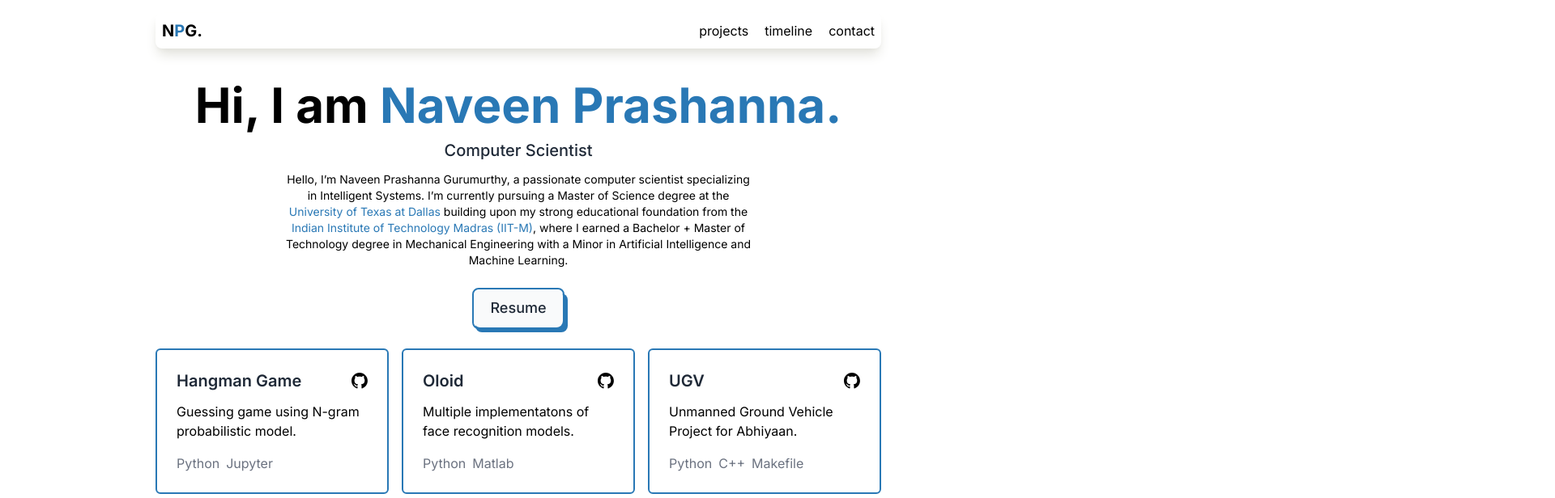
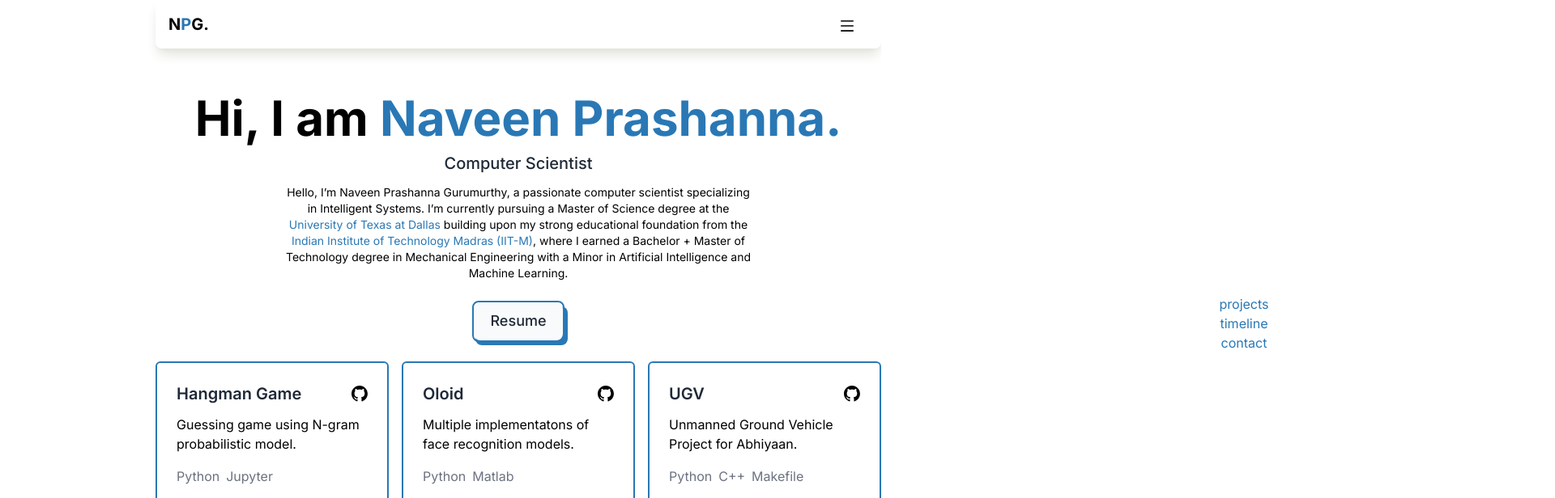
Before and after one commit to qberg/portfolios, a React (Vite) app in the folder minimal-portfolio/: page / in a window 1280 px wide. Shown: the top 616 px of the page at 81% size, 1920 px wide, since content can reach past the window. Built offline with nearby package versions, Linux system fonts and the light colour scheme.

Commit message:
added mobile nav

```diff
--- a/minimal-portfolio/src/components/Header.jsx
+++ b/minimal-portfolio/src/components/Header.jsx
@@ -3,13 +3,13 @@
 
 const Header = () => {
   return (
-    <header className="sticky top-4 bg-white grid grid-flow-col z-[20] w-full items-center justify-between shadow-lg shadow-rust p-2 rounded-lg">
-      <a href="/">
-        <h1 className="font-bold text-xl">
-          N<span className="text-the-blue">P</span>G.
-        </h1>
-      </a>
-      <div className="grid grid-flow-col items-center gap-x-8">
+    <header className="sticky left-0 top-0 w-full ease-in duration-300 z-10">
+      <div className="sticky bg-white p-4 max-w-[1240px] m-auto flex items-center justify-between shadow-lg shadow-rust p-2 rounded-lg backdrop-filter backdrop-blur-lg bg-opacity-60">
+        <a href="/">
+          <h1 className="font-bold text-xl">
+            N<span className="text-the-blue">P</span>G.
+          </h1>
+        </a>
         <Navigation />
       </div>
     </header>
--- a/minimal-portfolio/src/components/Navigation.jsx
+++ b/minimal-portfolio/src/components/Navigation.jsx
@@ -1,12 +1,36 @@
-import React from "react";
+import React, { useState } from "react";
+import { AiOutlineMenu, AiOutlineClose } from "react-icons/ai";
 
 const Navigation = () => {
+  const [nav, setNav] = useState(false);
+  const handleNav = () => {
+    setNav(!nav);
+  };
   return (
-    <div className="grid grid-flow-col gap-x-5 max-[800px]:hidden">
-      <a href="/#projects">projects</a>
-      <a href="/#timeline">timeline</a>
-      <a href="/#contact">contact</a>
-    </div>
+    <>
+      <div onClick={handleNav} className="block z-10 mr-4 mt-1">
+        {nav ? <AiOutlineClose size={20} /> : <AiOutlineMenu size={20} />}
+      </div>
+      <div
+        className={
+          nav
+            ? "absolute top-0 left-0 right-0 bottom-0 flex justify-center items-center w-full h-screen bg-white text-center ease-in duration-300 text-the-blue"
+            : "absolute top-0 left-[100%] right-0 bottom-0 flex justify-center items-center w-full h-screen bg-white text-center ease-in duration-300 text-the-blue"
+        }
+      >
+        <ul>
+          <li>
+            <a href="/#projects">projects</a>
+          </li>
+          <li>
+            <a href="/#timeline">timeline</a>
+          </li>
+          <li>
+            <a href="/#contact">contact</a>
+          </li>
+        </ul>
+      </div>
+    </>
   );
 };
 
--- a/minimal-portfolio/src/components/ui/Button.jsx
+++ b/minimal-portfolio/src/components/ui/Button.jsx
@@ -2,7 +2,7 @@
 
 const Button = ({ href, text }) => {
   return (
-    <a href={href} className="relative inline-block text-lg group">
+    <a href={href} className="relative inline-block text-lg group z-0">
       <span className="relative z-10 block px-5 py-3 overflow-hidden font-medium leading-tight text-gray-800 transition-colors duration-300 ease-out border-2 border-the-blue rounded-lg group-hover:text-white">
         <span className="absolute inset-0 w-full h-full px-5 py-3 rounded-lg bg-gray-50"></span>
         <span className="absolute left-0 w-48 h-48 -ml-2 transition-all duration-300 origin-top-right -rotate-90 -translate-x-full translate-y-12 bg-the-blue group-hover:-rotate-180 ease"></span>
--- a/minimal-portfolio/tailwind.config.js
+++ b/minimal-portfolio/tailwind.config.js
@@ -1,4 +1,6 @@
 /** @type {import('tailwindcss').Config} */
+const plugin = require("tailwindcss/plugin");
+
 export default {
   content: ["./index.html", "./src/**/*.{js,ts,jsx,tsx}"],
   darkMode: "class",
@@ -13,5 +15,21 @@
       },
     },
   },
-  plugins: [],
+  plugins: [
+    plugin(function ({ addVariant, e, postcss }) {
+      addVariant("firefox", ({ container, separator }) => {
+        const isFirefoxRule = postcss.atRule({
+          name: "-moz-document",
+          params: "url-prefix()",
+        });
+        isFirefoxRule.append(container.nodes);
+        container.append(isFirefoxRule);
+        isFirefoxRule.walkRules((rule) => {
+          rule.selector = `.${e(
+            `firefox${separator}${rule.selector.slice(1)}`,
+          )}`;
+        });
+      });
+    }),
+  ],
 };
```
